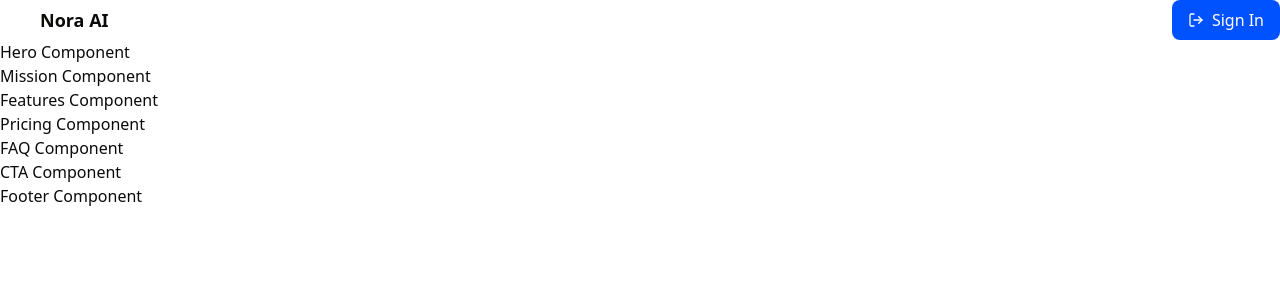
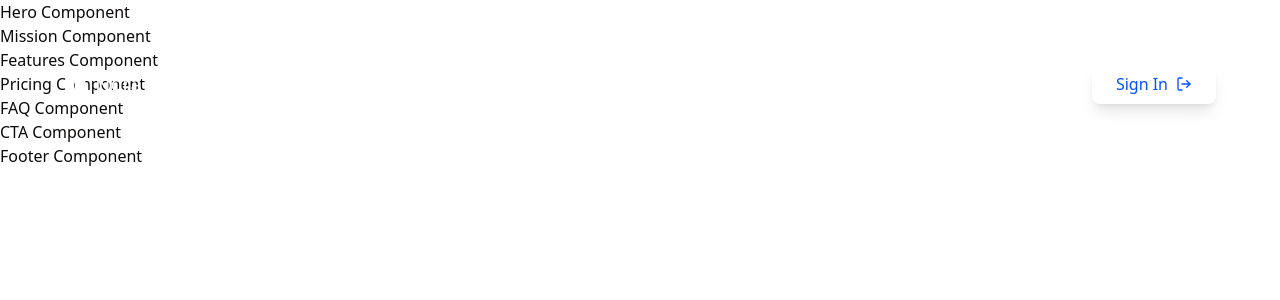
Before and after one commit to enyichiaagu/nora-ai, a React (Vite) app: page /dev in a window 1280 px wide. Shown: the top 300 px of the page. Built offline with nearby package versions, Linux system fonts and the light colour scheme; no server answers.

Commit message:
Updated Header.tsx

```diff
--- a/src/components/landing-page/Header.tsx
+++ b/src/components/landing-page/Header.tsx
@@ -3,18 +3,22 @@ import { LogOut } from 'lucide-react';
 
 const Header: React.FC = () => {
   return (
-    <header>
-      <div className="flex items-center justify-between">
-        <div className="flex items-center gap-2">
-          <img src="/icons/logo.svg" alt="Nora AI" className="w-8 h-8" />
-          <p className="text-lg font-semibold">Nora AI</p>
-        </div>
-        <button className="flex items-center gap-2 px-4 py-2 bg-app-primary text-white rounded-lg hover:bg-blue-600 transition-colors">
-          <LogOut className="w-4 h-4" />
-          Sign In
-        </button>
-      </div>
-    </header>
+  	<header className='absolute flex items-center justify-between max-w-6xl w-full top-[8%] left-1/2 -translate-x-1/2'>
+			<div className='flex items-center gap-2 '>
+				<img
+					src='/icons/logo.svg'
+					alt=''
+					className='h-[1.7rem] mb-2'
+				/>
+				<p className='text-white font-montserrat text-xl '>Nora AI</p>
+			</div>
+			<div>
+				<button className='bg-white text-app-primary rounded-lg px-6 py-2 shadow-lg flex items-center justify-center gap-2'>
+					Sign In
+					<LogOut className='w-4' />
+				</button>
+			</div>
+		</header>
   );
 };
 
```
